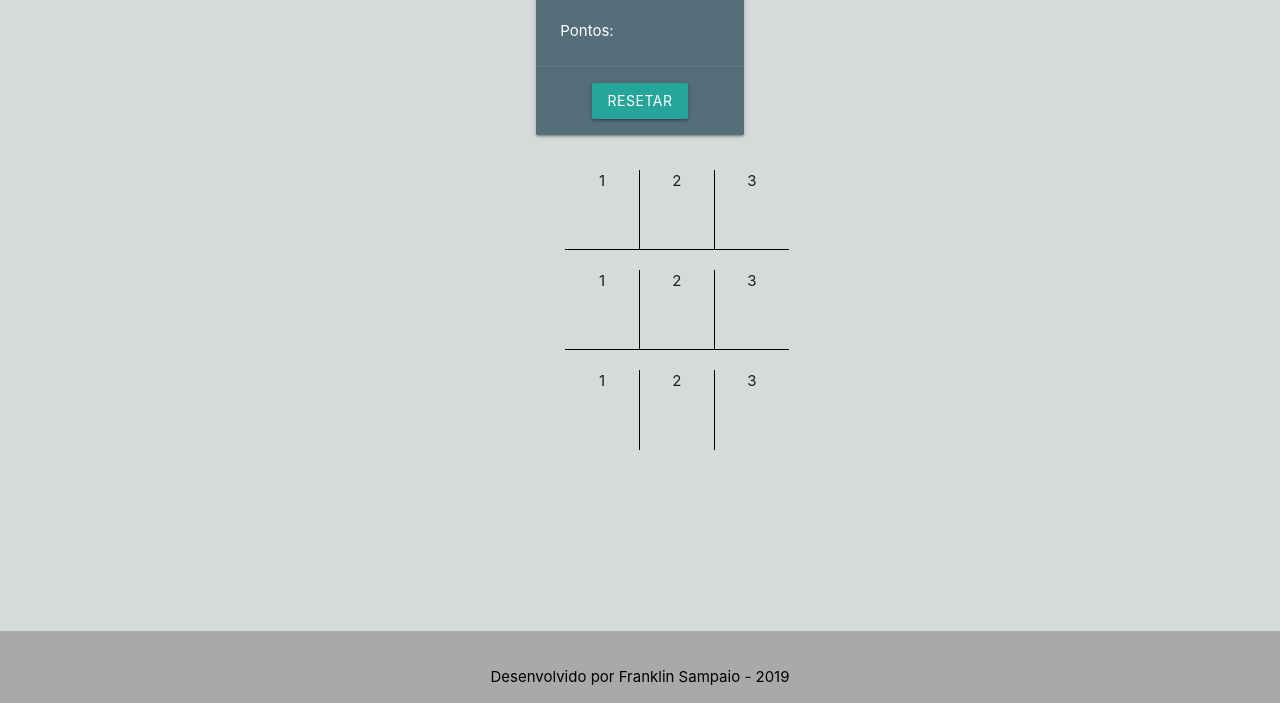
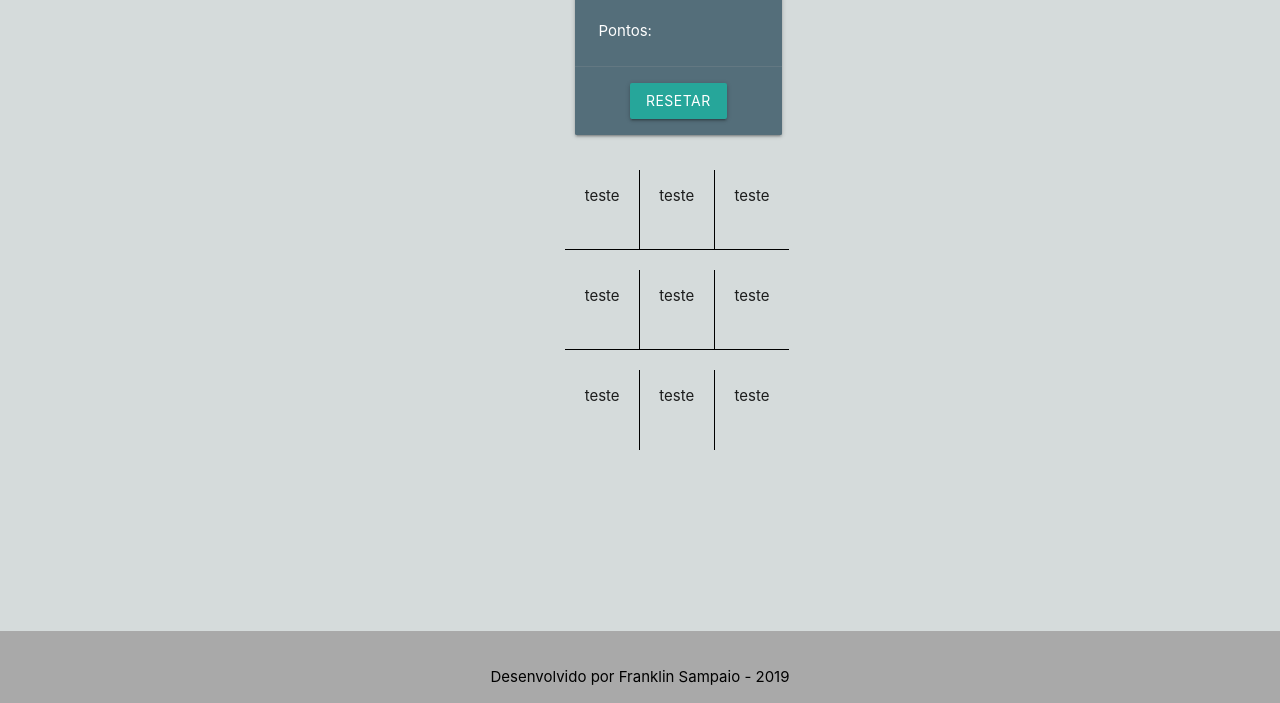
Before and after one commit to F-Sampaio/jogo-da-velha, a plain HTML site: page index.html in a window 1280 px wide. Shown: the part 97-800 px from the top of the page. Drawn offline with nearby package versions, Linux system fonts and the light colour scheme.

Commit message:
ajustes no layout e js

```diff
--- a/index.html
+++ b/index.html
@@ -15,7 +15,7 @@
 <body>
 
         <div class="row">
-                <div class="col s12 m12 l12">
+                <div class="col s12 m12 l12 offset-l2">
                     <div class="card blue-grey darken-1">
                         <div class="card-content white-text">
                             <span class="card-title">Jogo da Velha</span>
@@ -34,20 +34,38 @@
 
 
         <div class="container">
-            <div class="row center" id="linha1">
-                    <div class="col s3 m2 l1 offset-l5" id="l1c1">1</div>
-                    <div class="col s3 m2 l1" id="l1c2">2</div>
-                    <div class="col s3 m2 l1" id="l1c3">3</div>
+            <div class="row center" id="linha1" onclick="principal()">
+                    <div class="col s3 m2 l1 offset-l5" id="l1c1">
+                        <p class="valorCasa">teste</p>
+                    </div>
+                    <div class="col s3 m2 l1" id="l1c2">
+                        <p class="valorCasa">teste</p>
+                    </div>
+                    <div class="col s3 m2 l1" id="l1c3">
+                        <p class="valorCasa">teste</p>
+                    </div>
             </div>
-            <div class="row center" id="linha2">
-                    <div class="col s3 m2 l1 offset-l5" id="l2c1">1</div>
-                    <div class="col s3 m2 l1" id="l2c2">2</div>
-                    <div class="col s3 m2 l1" id="l2c3">3</div>
+            <div class="row center" id="linha2" onclick="principal()">
+                    <div class="col s3 m2 l1 offset-l5" id="l2c1">
+                        <p class="valorCasa">teste</p>
+                    </div>
+                    <div class="col s3 m2 l1" id="l2c2">
+                        <p class="valorCasa">teste</p>
+                    </div>
+                    <div class="col s3 m2 l1" id="l2c3">
+                        <p class="valorCasa">teste</p>
+                    </div>
             </div>
-            <div class="row center" id="linha3">
-                    <div class="col s3 m2 l1 offset-l5" id="l3c1">1</div>
-                    <div class="col s3 m2 l1" id="l3c2">2</div>
-                    <div class="col s3 m2 l1" id="l3c3">3</div>
+            <div class="row center" id="linha3" onclick="principal()">
+                    <div class="col s3 m2 l1 offset-l5" id="l3c1">
+                        <p class="valorCasa">teste</p>
+                    </div>
+                    <div class="col s3 m2 l1" id="l3c2">
+                        <p class="valorCasa">teste</p>
+                    </div>
+                    <div class="col s3 m2 l1" id="l3c3">
+                        <p class="valorCasa">teste</p>
+                    </div>
             </div>
         </div>
     </main>
@@ -56,5 +74,8 @@
     <footer class="page-footer center">
             <p id="footerText">Desenvolvido por <a href="https://github.com/F-Sampaio" target="_blank">Franklin Sampaio - 2019</a></p>
     </footer>
+
+
+    <script src="js/funcoes.js"></script>
 </body>
 </html>
--- /dev/null
+++ b/js/funcoes.js
@@ -0,0 +1,38 @@
+function principal() {
+
+    regrasJogo();
+
+}
+
+function regrasJogo() {
+
+    var elementoId = pegarElemento(event);
+
+    console.log(elementoId);
+    // var elementoFilho = document.getElementById(elementoId).hasChildNodes();
+
+
+
+    // console.log(elementoFilho);
+
+    // var elementoFilho = document.getElementById(elementoId).hasChildNodes();
+
+  //Corrigir
+    // vez();
+    // vez() == 0 ? console.log('Play 1') : console.log('Play 2');
+}
+
+function pegarElemento(event){
+    event = event || window.event;
+    event = event.target.id || event.srcElement.id;
+
+    var eleId = event;
+    return eleId;
+}
+
+function vez(){
+    //0 = X & 1 = O
+    var movimento = 0;
+    movimento = 1 - movimento;
+    return movimento;
+}
```
